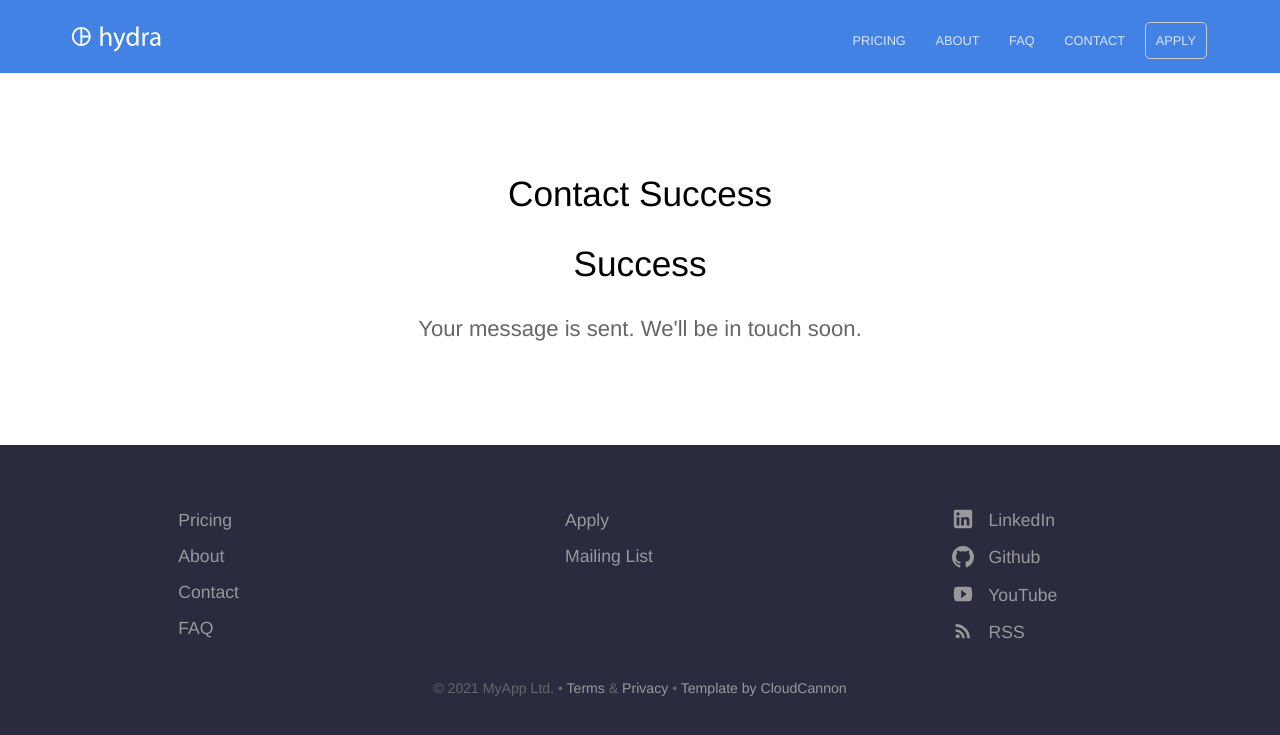
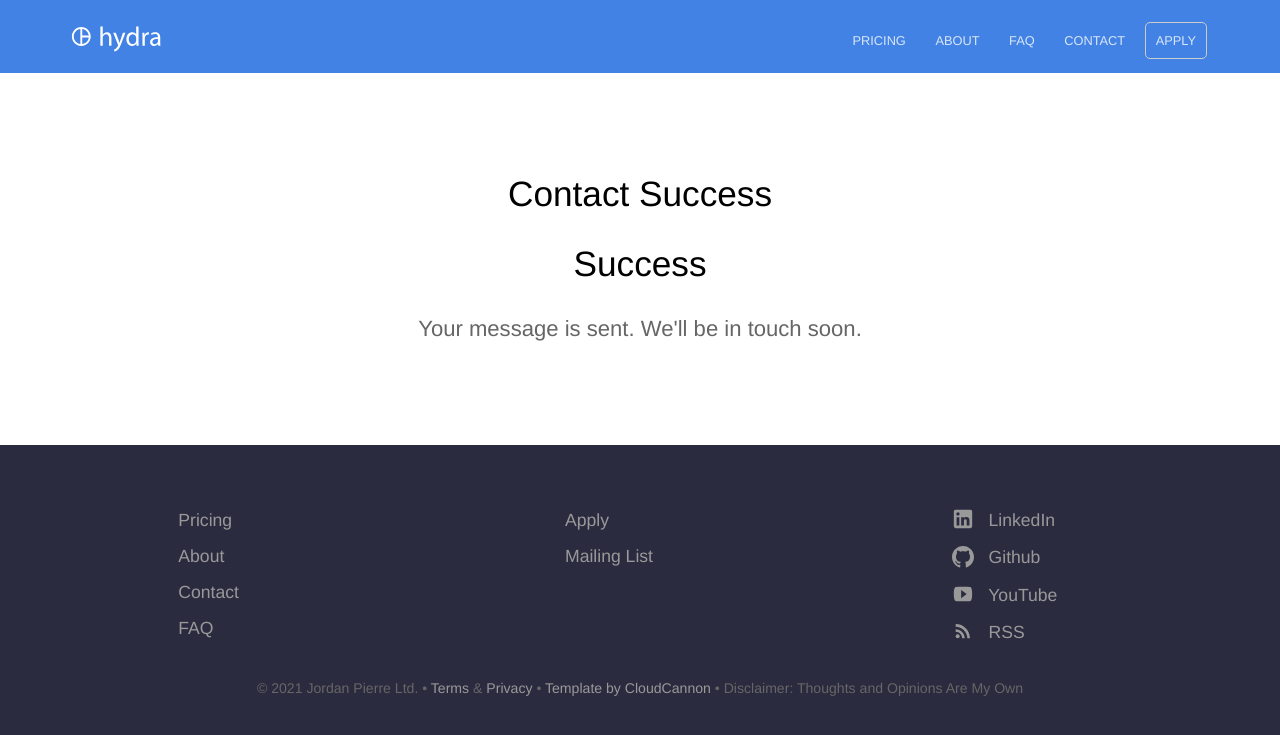
Before and after one commit to jordan-pierre/coaching, a Jekyll site: the page built from contact-success.html, in a window 1280 px wide. Shown: the top 735 px of the page. Built offline with Jekyll 4.4.1, drawn with Linux system fonts in a browser that asks for light colours.

Commit message:
Added thoughts and opinions are my own

```diff
--- a/_layouts/default.html
+++ b/_layouts/default.html
@@ -44,7 +44,7 @@
 					</ul>
 					{% endfor %}
 				</div>
-				<p class="copyright">&copy; {{ site.time | date: '%Y' }} MyApp Ltd. • <a href="#">Terms</a> &amp; <a href="#">Privacy</a> • <a href="https://cloudcannon.com/">Template by CloudCannon</a></p>
+				<p class="copyright">&copy; {{ site.time | date: '%Y' }} Jordan Pierre Ltd. • <a href="#">Terms</a> &amp; <a href="#">Privacy</a> • <a href="https://cloudcannon.com/">Template by CloudCannon</a> • Disclaimer: Thoughts and Opinions Are My Own</p>
 			</div>
 		</footer>
 		<script>
```
